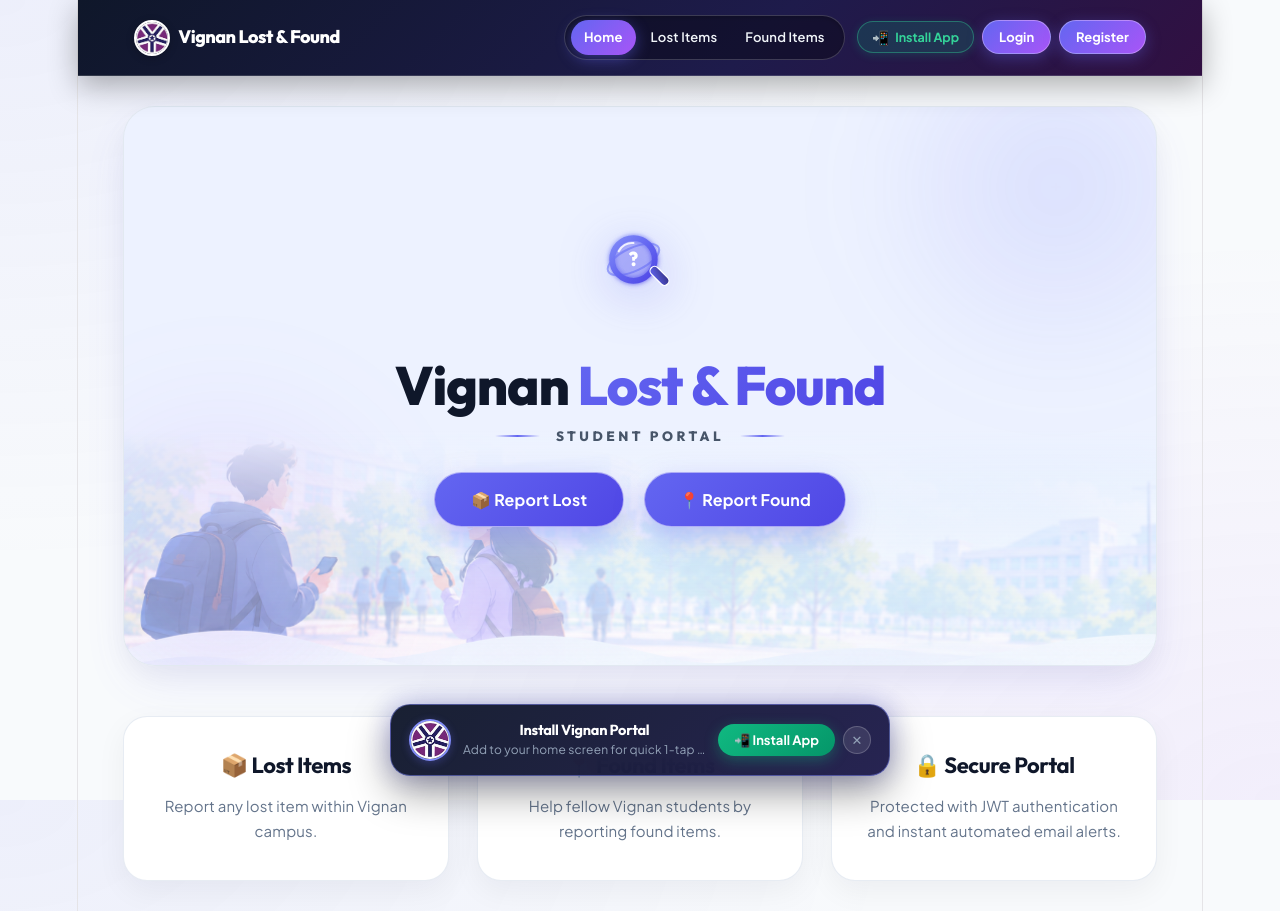
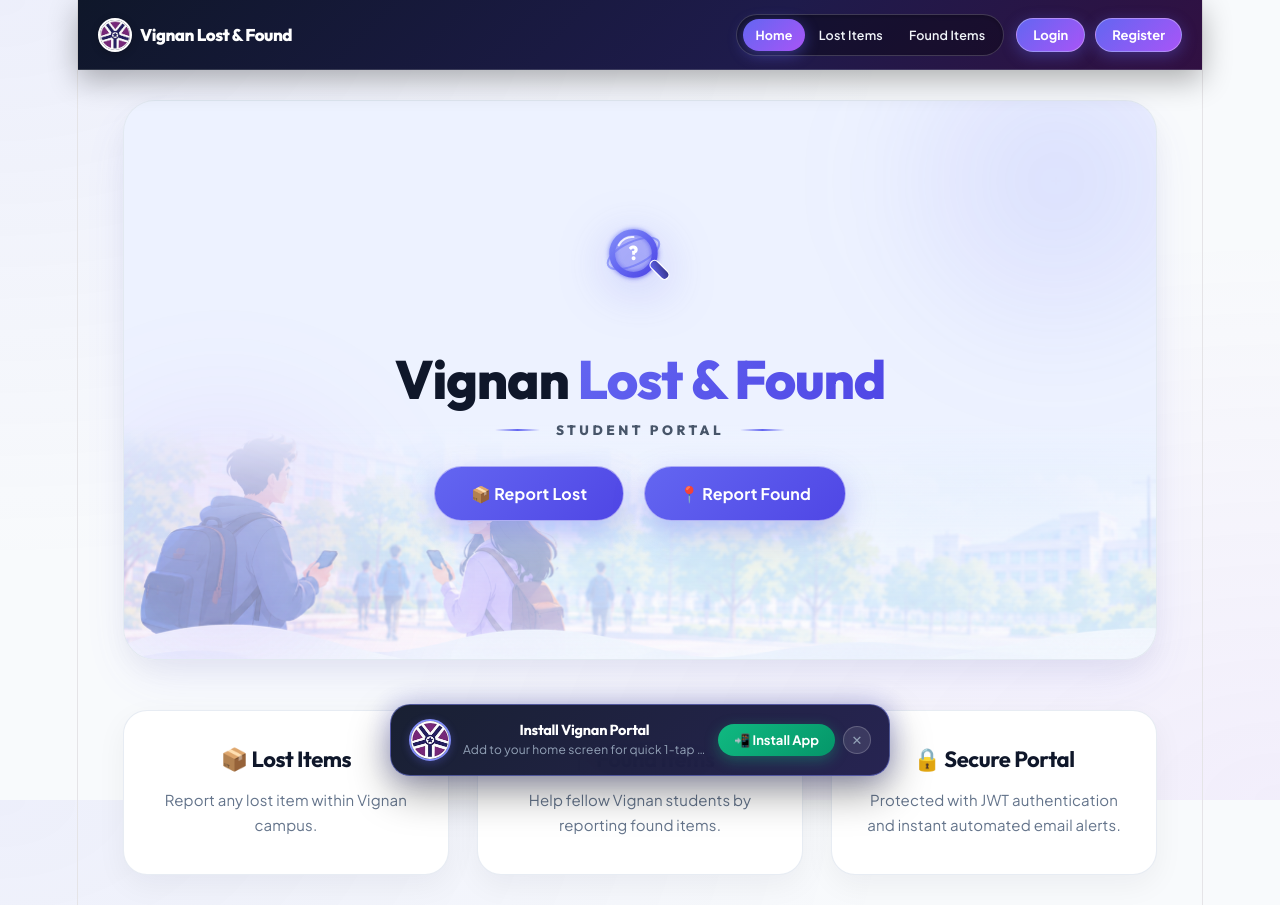
Before and after one commit to codecrafter-01/LostFoundPortal, a React (Vite) app in the folder client/: page / in a window 1280 px wide. Built offline with nearby package versions, Linux system fonts and the light colour scheme.

Commit message:
fix: Navbar layout alignment - remove cramped install button and tighten padding so Bell and Logout stay fully inside viewport

```diff
--- a/client/src/components/Navbar.jsx
+++ b/client/src/components/Navbar.jsx
@@ -1,7 +1,6 @@
 import { useEffect, useState } from "react";
 import { Link, useNavigate, useLocation } from "react-router-dom";
 import NotificationBell from "./NotificationBell";
-import { NavbarInstallButton } from "./InstallPwaPrompt";
 
 function Navbar() {
   const navigate = useNavigate();
@@ -99,11 +98,8 @@
           )}
         </ul>
 
-        {/* Authentication, PWA Install & User Info Badge */}
+        {/* Authentication & User Info Badge */}
         <div className="navbar-right">
-          {/* 📲 PWA Install Button */}
-          <NavbarInstallButton />
-
           {!token ? (
             <>
               <Link to="/login">
--- a/client/src/styles/Navbar.css
+++ b/client/src/styles/Navbar.css
@@ -12,8 +12,9 @@
   align-items: center;
 
   width: 100%;
-  min-height: 76px;
-  padding: 12px 5%;
+  box-sizing: border-box;
+  min-height: 70px;
+  padding: 10px 20px;
 
   background: linear-gradient(135deg, #0f172a 0%, #1e1b4b 60%, #311042 100%);
   backdrop-filter: blur(16px);
@@ -27,11 +28,12 @@
   display: flex;
   align-items: center;
   justify-content: space-between;
+  flex-shrink: 0;
 }
 
 .logo {
   font-family: var(--font-heading, "Outfit", sans-serif);
-  font-size: 18px;
+  font-size: 17px;
   font-weight: 800;
   letter-spacing: -0.5px;
   color: #ffffff !important;
@@ -47,8 +49,8 @@
 }
 
 .logo-img {
-  width: 36px;
-  height: 36px;
+  width: 34px;
+  height: 34px;
   border-radius: 50%;
   object-fit: cover;
   border: 2px solid #ffffff;
@@ -121,9 +123,9 @@
 .menu a {
   display: inline-block;
   color: #f1f5f9 !important;
-  font-size: 13px;
+  font-size: 12.5px;
   font-weight: 600;
-  padding: 7px 13px;
+  padding: 6px 12px;
   border-radius: 9999px;
   text-decoration: none;
   transition: all 0.25s ease;
@@ -145,7 +147,7 @@
 .navbar-right {
   display: flex;
   align-items: center;
-  gap: 8px;
+  gap: 10px;
   flex-shrink: 0;
 }
 
@@ -157,13 +159,20 @@
   color: #ffffff !important;
   background: rgba(255, 255, 255, 0.2) !important;
   border: 1px solid rgba(255, 255, 255, 0.4) !important;
-  font-size: 13px;
+  font-size: 12.5px;
   font-weight: 700;
-  padding: 6px 12px;
+  padding: 5px 12px;
   border-radius: 9999px;
   letter-spacing: 0.2px;
   box-shadow: 0 4px 12px rgba(0, 0, 0, 0.2);
   backdrop-filter: blur(8px);
+  white-space: nowrap;
+  max-width: 140px;
+}
+
+.user-name span:last-child {
+  overflow: hidden;
+  text-overflow: ellipsis;
   white-space: nowrap;
 }
 
```
